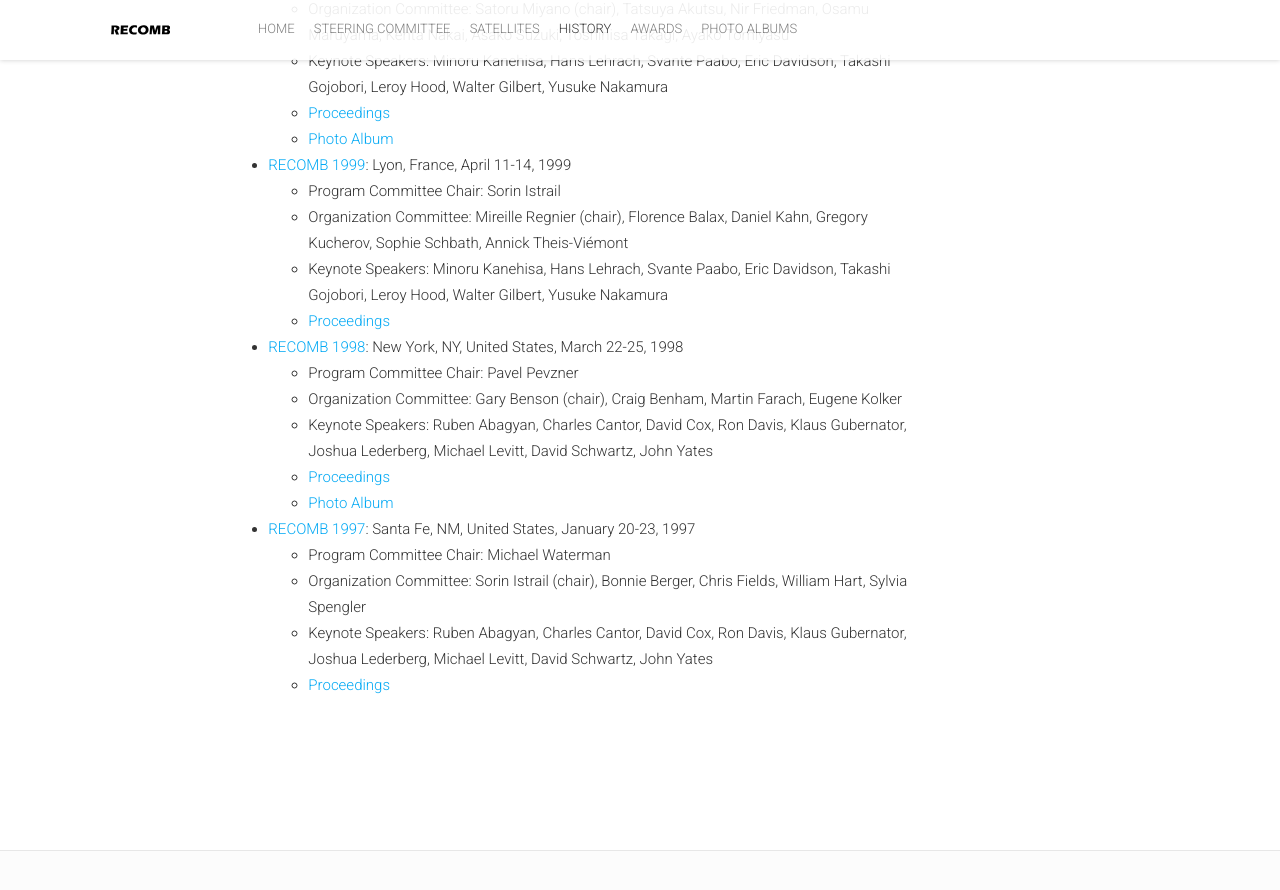
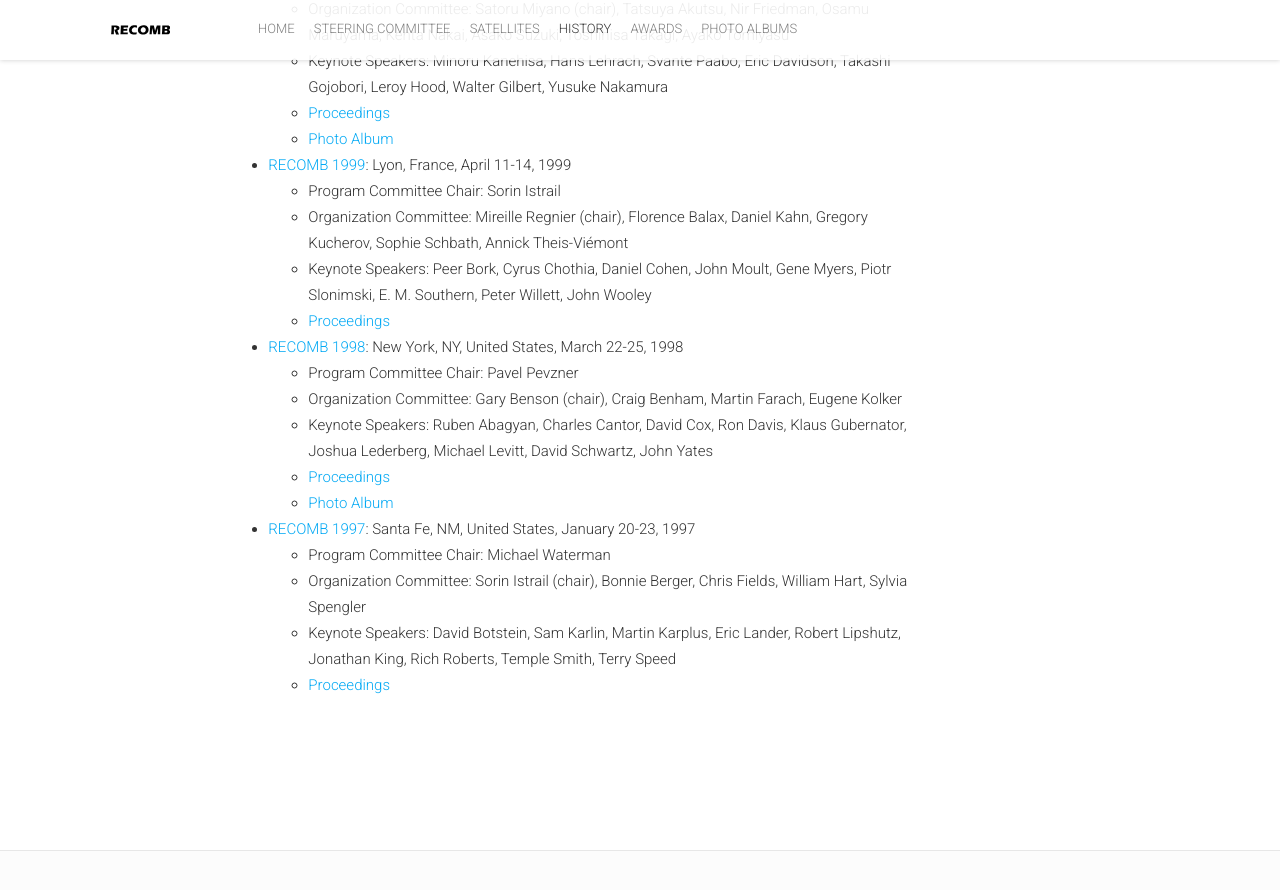
Before and after one commit to recomb-conference/recomb-conference.github.io, a Jekyll site: the page built from history.md, in a window 1280 px wide and 900 px high, scrolled down 5751 px. Shown: the top 890 px of the window. Built offline with Jekyll 4.4.1, drawn with Linux system fonts in a browser that asks for light colours; nearby versions of some CDN libraries; comment, search, counter and statistics services are not loaded.

Commit message:
1999 and 1997 speakers fix

```diff
--- a/history.md
+++ b/history.md
@@ -164,7 +164,7 @@ You can watch some previous talks of the conference at our [YouTube channel](htt
  - [RECOMB 1999](https://recomb-conference.github.io/recomb1999/){:target="_blank"}:  Lyon, France, April 11-14, 1999
    - Program Committee Chair: Sorin Istrail
    - Organization Committee: Mireille Regnier (chair), Florence Balax, Daniel Kahn, Gregory Kucherov,  Sophie Schbath,  Annick Theis-Viémont
-   - Keynote Speakers: Minoru Kanehisa, Hans Lehrach, Svante Paabo, Eric Davidson, Takashi Gojobori, Leroy Hood, Walter Gilbert, Yusuke Nakamura
+   - Keynote Speakers: Peer Bork, Cyrus Chothia, Daniel Cohen, John Moult, Gene Myers, Piotr Slonimski, E. M. Southern, Peter Willett, John Wooley
    - [Proceedings](https://dl.acm.org/doi/proceedings/10.1145/299432){:target="_blank"}
  - [RECOMB 1998](https://recomb-conference.github.io/recomb1998/){:target="_blank"}: New York, NY, United States, March 22-25, 1998
    - Program Committee Chair: Pavel Pevzner
@@ -175,7 +175,7 @@ You can watch some previous talks of the conference at our [YouTube channel](htt
  - [RECOMB 1997](https://recomb-conference.github.io/recomb1997/){:target="_blank"}: Santa Fe, NM, United States, January 20-23, 1997
    - Program Committee Chair: Michael Waterman
    - Organization Committee: Sorin Istrail (chair), Bonnie Berger, Chris Fields, William Hart, Sylvia Spengler
-   - Keynote Speakers: Ruben Abagyan, Charles Cantor, David Cox, Ron Davis, Klaus Gubernator, Joshua Lederberg, Michael Levitt, David Schwartz, John Yates
+   - Keynote Speakers:  David Botstein, Sam Karlin, Martin Karplus, Eric Lander, Robert Lipshutz, Jonathan King, Rich Roberts, Temple Smith, Terry Speed
    - [Proceedings](https://dl.acm.org/doi/proceedings/10.1145/267521){:target="_blank"}
 
 <img class="img-responsive feature-image" src="{{ site.baseurl }}/img/posts/cod.jpg" style="display:none">
```
